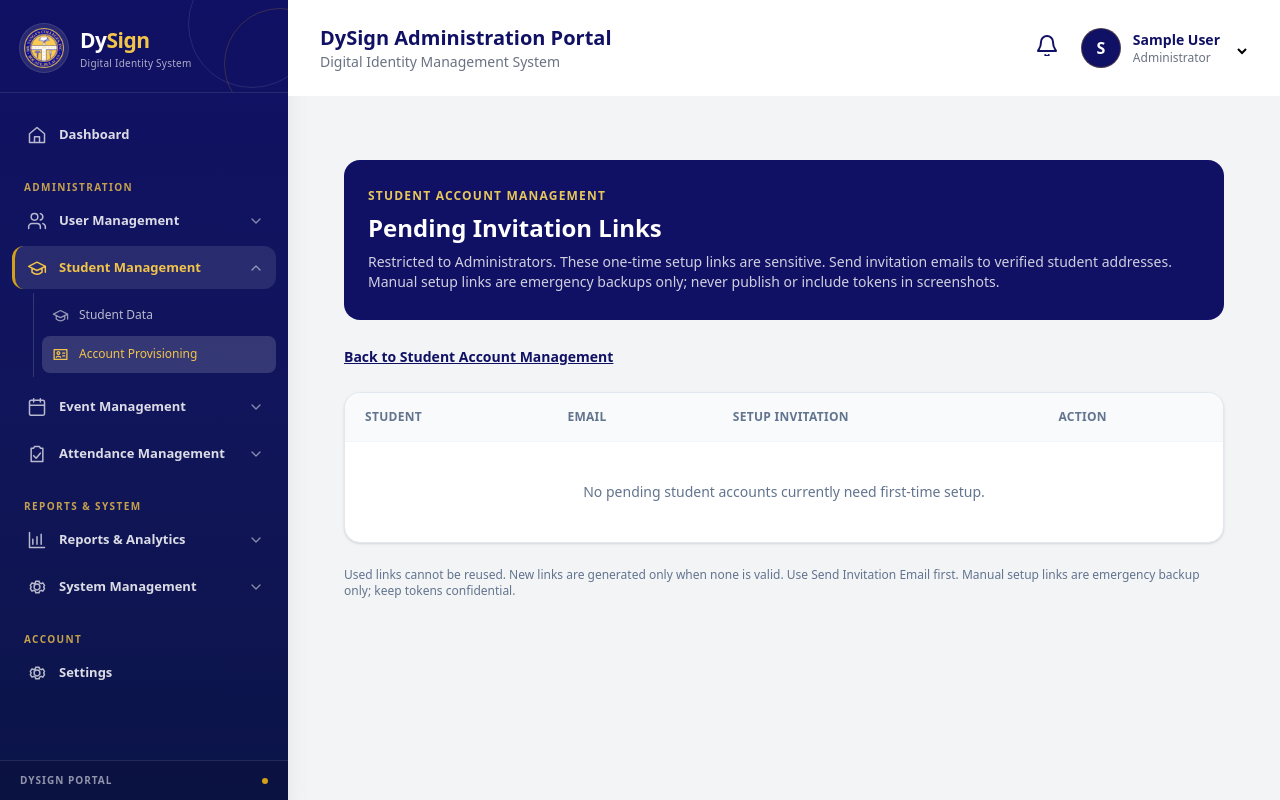
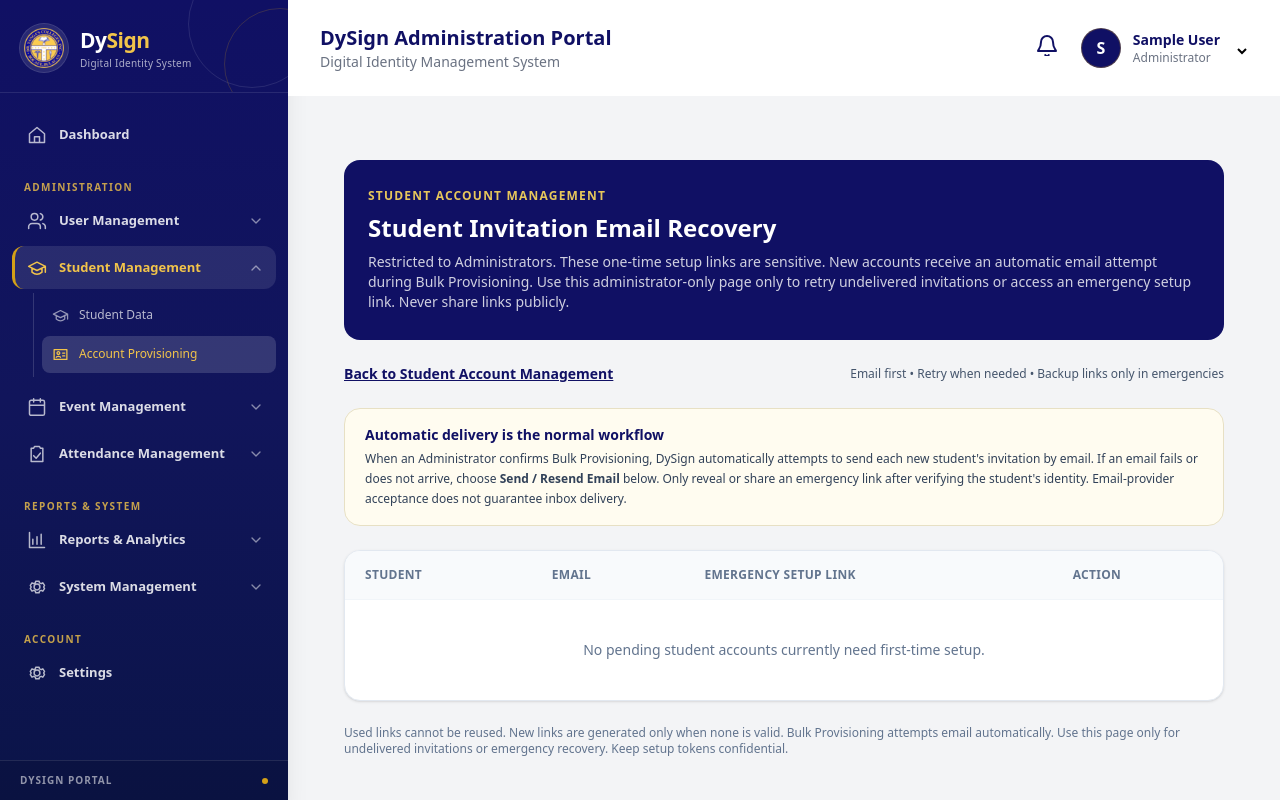
Before and after one commit to fmorante00/dysign, a Laravel app: page /student-accounts/invitations in a window 1280 px wide. Run offline with Laravel 12, Linux system fonts and the light colour scheme; a user stored in the database is signed in; data comes from the database, SQL or seed files in the repository; tables that the repository leaves empty hold one stand-in row (values such as "Sample post"); data that the repository does not hold is empty; style sheets or scripts are compiled from the project's sources; some libraries are stand-ins or nearby versions.

Commit message:
Refine student provisioning UI and remove redundant notification banner

```diff
--- a/resources/views/students/accounts/invitations.blade.php
+++ b/resources/views/students/accounts/invitations.blade.php
@@ -2,11 +2,16 @@
     <div class="mx-auto max-w-6xl space-y-6 px-4 py-8 sm:px-6">
         <div class="rounded-2xl bg-[#101064] px-6 py-7 text-white">
             <p class="text-xs font-semibold uppercase tracking-widest text-[#e7c75b]">Student Account Management</p>
-            <h1 class="mt-2 text-2xl font-extrabold">Pending Invitation Links</h1>
-            <p class="mt-2 text-sm text-white/80">Restricted to Administrators. These one-time setup links are sensitive. Send invitation emails to verified student addresses. Manual setup links are emergency backups only; never publish or include tokens in screenshots.</p>
+            <h1 class="mt-2 text-2xl font-extrabold">Student Invitation Email Recovery</h1>
+            <p class="mt-2 text-sm text-white/80">Restricted to Administrators. These one-time setup links are sensitive. New accounts receive an automatic email attempt during Bulk Provisioning. Use this administrator-only page only to retry undelivered invitations or access an emergency setup link. Never share links publicly.</p>
         </div>
-        <div>
+        <div class="flex flex-col gap-3 sm:flex-row sm:items-center sm:justify-between">
             <a class="text-sm font-bold text-[#101064] underline" href="{{ route('students.accounts.index') }}">Back to Student Account Management</a>
+            <p class="text-xs font-medium text-slate-600">Email first &bull; Retry when needed &bull; Backup links only in emergencies</p>
+        </div>
+        <div class="rounded-2xl border border-[#e7e0c4] bg-[#fffcf0] px-5 py-4">
+            <p class="text-sm font-extrabold text-[#101064]">Automatic delivery is the normal workflow</p>
+            <p class="mt-1 text-xs leading-5 text-slate-700">When an Administrator confirms Bulk Provisioning, DySign automatically attempts to send each new student's invitation by email. If an email fails or does not arrive, choose <strong>Send / Resend Email</strong> below. Only reveal or share an emergency link after verifying the student's identity. Email-provider acceptance does not guarantee inbox delivery.</p>
         </div>
         @if(session('success'))
             <p class="rounded-xl border border-emerald-200 bg-emerald-50 px-4 py-3 text-sm text-emerald-800">{{ session('success') }}</p>
@@ -20,7 +25,7 @@
                     <tr>
                         <th class="px-5 py-4">Student</th>
                         <th class="px-5 py-4">Email</th>
-                        <th class="px-5 py-4">Setup invitation</th>
+                        <th class="px-5 py-4">Emergency setup link</th>
                         <th class="px-5 py-4">Action</th>
                     </tr>
                 </thead>
@@ -32,11 +37,16 @@
                             <td class="px-5 py-4 text-slate-600">{{ $user->email }}</td>
                             <td class="px-5 py-4">
                                 @if($invitation)
-                                    <input aria-label="Private setup link for {{ $user->name }}"
-                                        class="w-80 max-w-full rounded-lg border border-slate-300 bg-slate-50 px-3 py-2 font-mono text-xs text-slate-700"
-                                        type="text" readonly onclick="this.select()"
-                                        value="{{ url('/account/setup/' . $invitation->token) }}">
-                                    <p class="mt-1 text-xs text-slate-500">Expires {{ $invitation->expires_at->format('M j, Y g:i A') }}. Click field and press Ctrl+C.</p>
+                                    <p class="text-xs font-bold text-emerald-700">Valid invitation available</p>
+                                    <p class="mt-1 text-xs text-slate-500">Expires {{ $invitation->expires_at->format('M j, Y g:i A') }}</p>
+                                    <details class="mt-2 rounded-lg border border-amber-200 bg-amber-50 p-2">
+                                        <summary class="cursor-pointer text-xs font-bold text-amber-900">Reveal emergency link</summary>
+                                        <input aria-label="Private emergency setup link for {{ $user->name }}"
+                                            class="mt-2 w-80 max-w-full rounded-lg border border-slate-300 bg-white px-3 py-2 font-mono text-xs text-slate-700"
+                                            type="text" readonly onclick="this.select()"
+                                            value="{{ url('/account/setup/' . $invitation->token) }}">
+                                        <p class="mt-1 text-xs text-amber-900">Sensitive one-time link. Verify identity, click the field, then press Ctrl+C. Never include it in a screenshot.</p>
+                                    </details>
                                 @else
                                     <span class="font-semibold text-amber-700">No valid link (expired or missing)</span>
                                 @endif
@@ -44,7 +54,7 @@
                             <td class="px-5 py-4 space-y-2">
                                 <form method="POST" action="{{ route('students.accounts.email-invitation', $user->user_id) }}" onsubmit="return confirm('Send or resend the setup invitation to this student email?')">
                                     @csrf
-                                    <button type="submit" class="rounded-xl bg-[#101064] px-4 py-2 text-xs font-bold text-white hover:bg-[#26268d]">Send Invitation Email</button>
+                                    <button type="submit" class="rounded-xl bg-[#101064] px-4 py-2 text-xs font-bold text-white hover:bg-[#26268d]">Send / Resend Email</button>
                                 </form>
                                 @unless($invitation)
                                     <form method="POST" action="{{ route('students.accounts.reissue-invitation', $user->user_id) }}">
@@ -60,6 +70,6 @@
                 </tbody>
             </table>
         </div>
-        <p class="text-xs text-slate-500">Used links cannot be reused. New links are generated only when none is valid. Use Send Invitation Email first. Manual setup links are emergency backup only; keep tokens confidential.</p>
+        <p class="text-xs text-slate-500">Used links cannot be reused. New links are generated only when none is valid. Bulk Provisioning attempts email automatically. Use this page only for undelivered invitations or emergency recovery. Keep setup tokens confidential.</p>
     </div>
 </x-admin-layout>
```
Also changed, not shown: resources/views/students/accounts/index.blade.php (+1 -6 lines).
